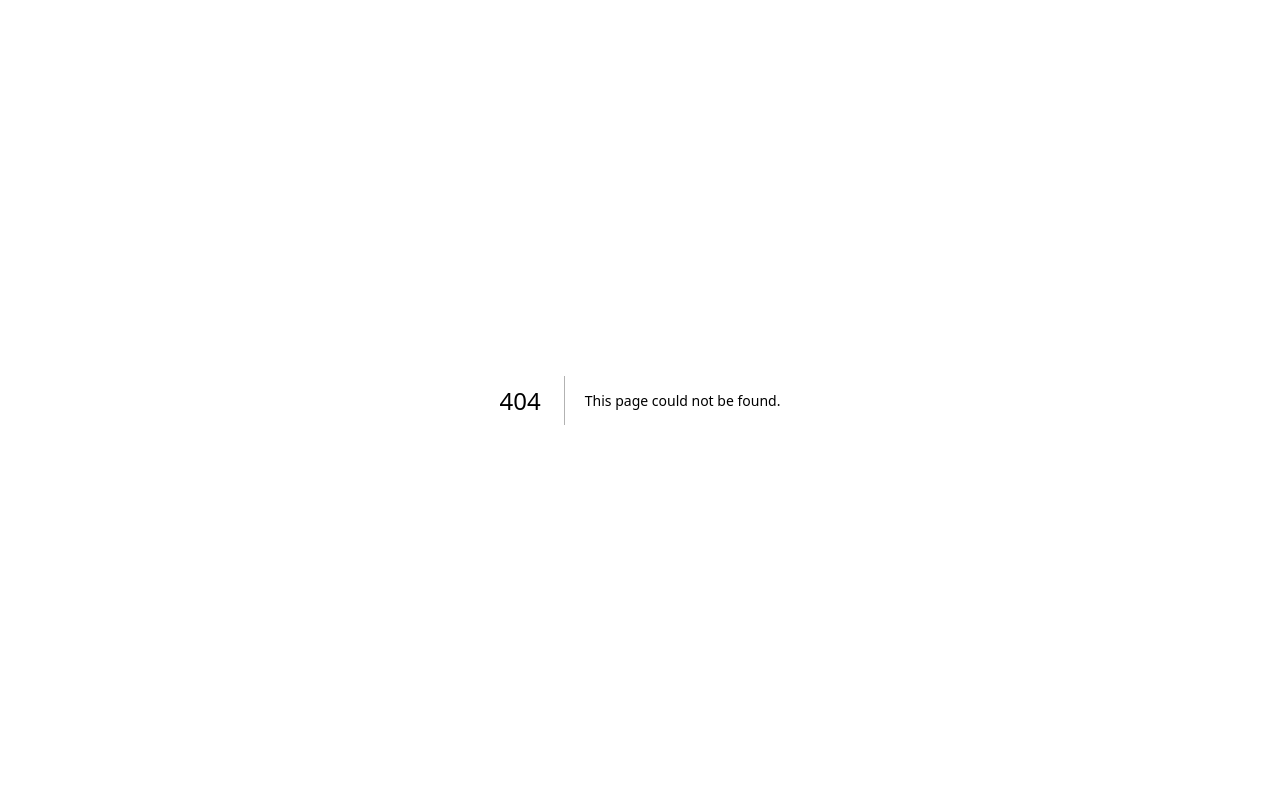
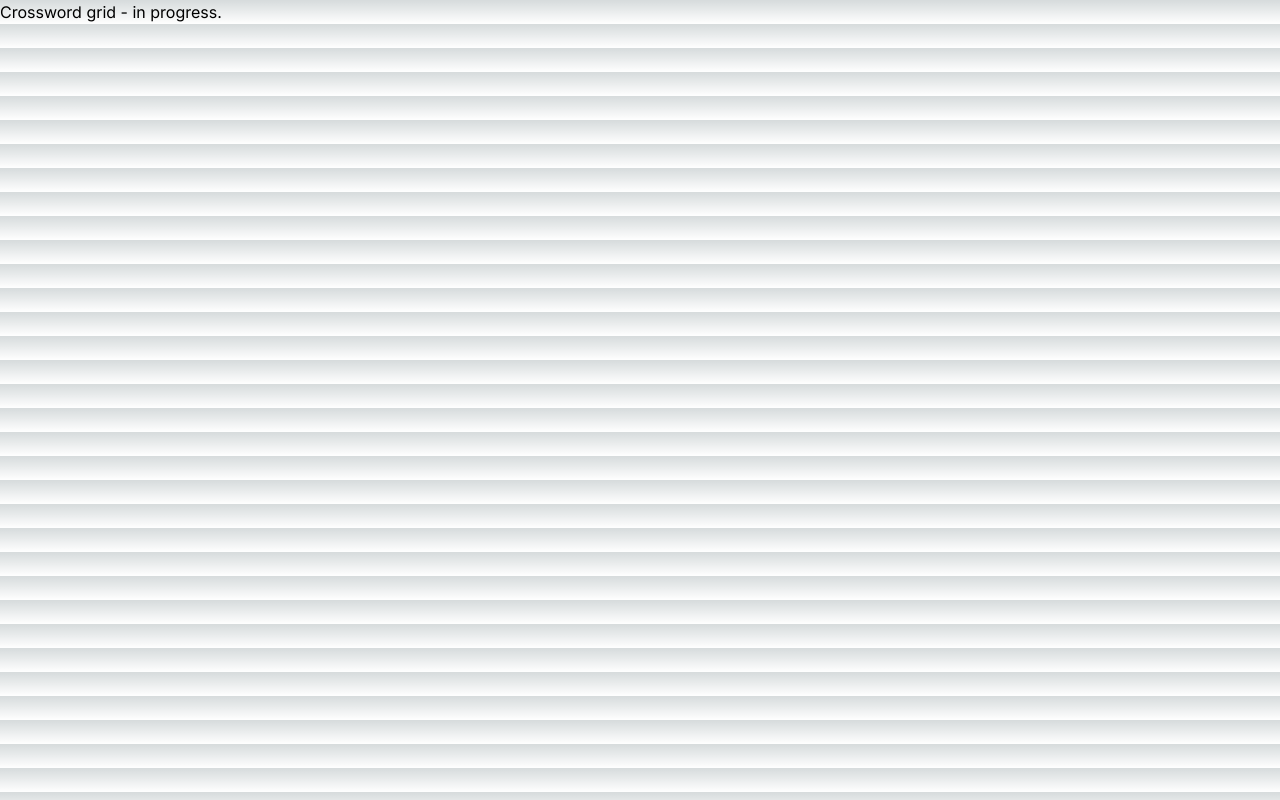
Before and after one commit to scooternew/scooternew, a Next.js app: page /crossword in a window 1280 px wide. Before the commit this address had no page. Built offline with nearby package versions, Linux system fonts and the light colour scheme.

Commit message:
Add new route and components for crossword grid.

```diff
--- /dev/null
+++ b/app/crossword/Cell.tsx
@@ -0,0 +1,7 @@
+export default function Cell() {
+    return (
+        <div>
+            Crossword grid - in progress.
+        </div>
+    );
+}
--- /dev/null
+++ b/app/crossword/Grid.tsx
@@ -0,0 +1,7 @@
+import Cell from './Cell';
+
+export default function Grid() {
+    return (
+        <Cell />
+    );
+}
--- /dev/null
+++ b/app/crossword/page.tsx
@@ -0,0 +1,7 @@
+import Grid from './Grid';
+
+export default function Crossword() {
+    return (
+        <Grid />
+    )
+}
```
